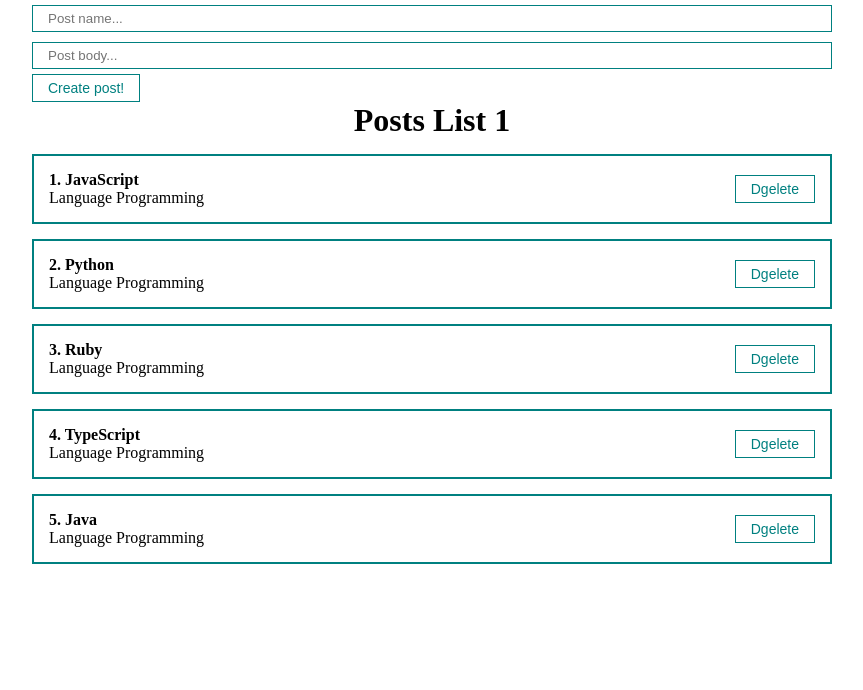
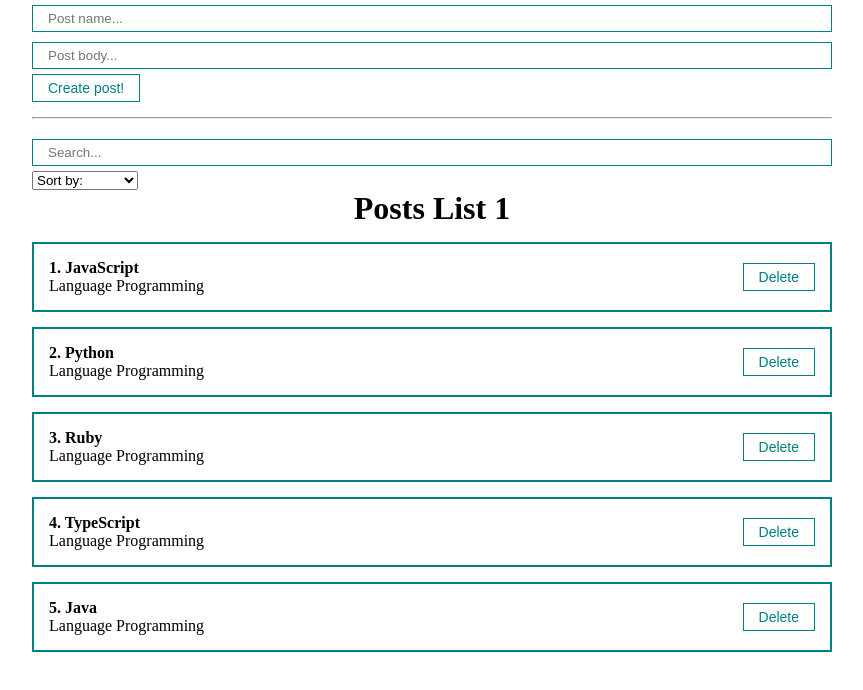
Before and after one commit to VitaliyKalmykov/react-practice, a React (Create React App) app: page / in a window 1280 px wide. Shown: the top 690 px of the page, without its empty margins (208-1071 px from the left). Built offline with nearby package versions, Linux system fonts and the light colour scheme.

Commit message:
add search and sort function's

```diff
--- a/src/App.js
+++ b/src/App.js
@@ -1,42 +1,75 @@
-import React, {useRef, useState} from "react";
-import Counter from "./components/counter";
+import React, {useMemo, useState} from "react";
+import PostList from "./components/PostList";
+import PostForm from "./components/PostForm";
 import "./styles/app.css";
-import PostItem from "./components/PostItem";
-import PostList from "./components/PostList";
-import MyButton from "./components/UI/Button/MyButton";
+import MySelect from "./components/UI/Select/MySelect";
 import MyInput from "./components/UI/Input/MyInput";
-import PostForm from "./components/PostForm";
 
 function App() {
     const [posts, setPosts] = useState([
-        {id: 1, title: "JavaScript", body: "Language Programming"},
-        {id: 2, title: "Python", body: "Language Programming"},
-        {id: 3, title: "Ruby", body: "Language Programming"},
-        {id: 4, title: "TypeScript", body: "Language Programming"},
-        {id: 5, title: "Java", body: "Language Programming"}
+        { id: 1, title: "JavaScript", body: "Language Programming" },
+        { id: 2, title: "Python", body: "Language Programming" },
+        { id: 3, title: "Ruby", body: "Language Programming" },
+        { id: 4, title: "TypeScript", body: "Language Programming" },
+        { id: 5, title: "Java", body: "Language Programming" }
+    ]);
 
-    ]);
+    const [searchQuery, setSearchQuery] = useState("");
+
+    const [selectedSort, setSelectedSort] = useState('')
+
+    const sortedPosts = useMemo(() => {
+        console.log("work");
+        if(selectedSort) {
+            return [...posts].sort((a, b) => a[selectedSort].localeCompare(b[selectedSort]) )
+        }
+        return posts;
+    }, [selectedSort, posts])
+
+    const sortedAndSearchedPosts = useMemo(() => {
+   return sortedPosts.filter(post => post.title.toLowerCase().includes(searchQuery.toLowerCase()));
+    }, [searchQuery, sortedPosts]);
+
+    const sortPosts = (sort) => {
+        setSelectedSort(sort);
+    }
 
     const createPost = (newPost) => {
         setPosts([...posts, newPost]);
-    }
+    };
 
     const removePost = (postToRemove) => {
-        setPosts(posts.filter(post => post.id !== postToRemove.id))
-    }
+        setPosts(posts.filter(post => post.id !== postToRemove.id));
+    };
 
-  return (
-      <div className="App">
-        {/*<Counter/>*/}
-          <PostForm create={createPost}/>
-          {posts.length !== 0 ? <PostList remove={removePost} posts={posts} title={"Posts List 1"} />
-              :
-              <div>
-                  <h1 style={{textAlign: "center"}}>Post's didn't found.</h1>
-              </div> }
-
-      </div>
-  );
+    return (
+        <div className="App">
+            <PostForm create={createPost} />
+            <hr style={{ margin: '15px 0' }} />
+            <div>
+                <MyInput placeholder="Search..." value={searchQuery} onChange={event => setSearchQuery(event.target.value)} />
+               <MySelect
+                   value={selectedSort}
+                   onChange={sortPosts}
+                   defaultValue={"Sort by:"}
+                   options={[
+                       {
+                       value: "title", name: 'By title'
+                   },
+                       {
+                           value: 'body', name: 'By description'
+                       }]}
+               />
+            </div>
+            {sortedAndSearchedPosts.length ? (
+                <PostList remove={removePost} posts={sortedAndSearchedPosts} title={"Posts List 1"} />
+            ) : (
+                <div>
+                    <h1 style={{ textAlign: "center" }}>Posts not found.</h1>
+                </div>
+            )}
+        </div>
+    );
 }
 
 export default App;
--- a/src/components/PostItem.jsx
+++ b/src/components/PostItem.jsx
@@ -11,7 +11,7 @@ const PostItem = (props) => {
                 </div>
             </div>
             <div className="post__btns">
-                <MyButton onClick={() => props.remove(props.post)}>Dgelete</MyButton>
+                <MyButton onClick={() => props.remove(props.post)}>Delete</MyButton>
             </div>
         </div>
     );
--- /dev/null
+++ b/src/components/UI/Select/MySelect.jsx
@@ -0,0 +1,17 @@
+import React from 'react';
+
+const MySelect = ({options, defaultValue, value, onChange}) => {
+    return (
+        <select value={value}
+        onChange={event => onChange(event.target.value)}>
+            <option disabled={true} value=''>{defaultValue}</option>
+            {options.map(option =>
+                <option key={option.value} value={option.value}>
+                    {option.name }
+                </option>
+            )}
+        </select>
+    );
+};
+
+export default MySelect;
```
